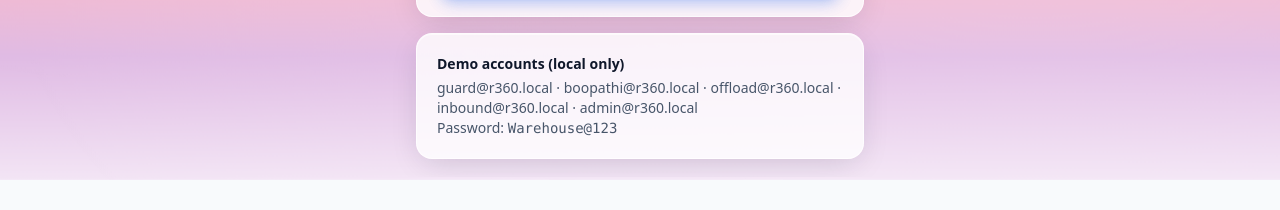
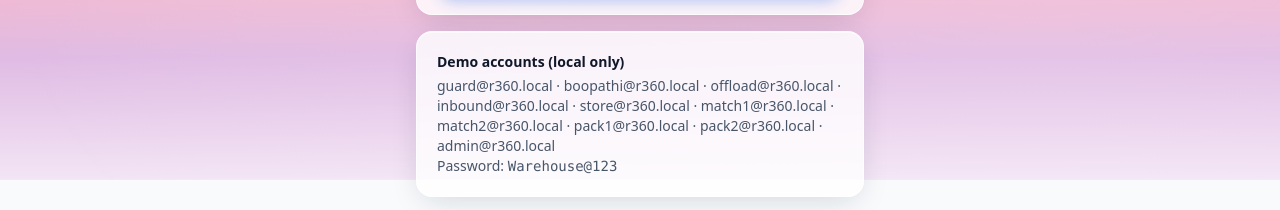
Before and after one commit to shlokburmi/R360-warehouse, a React (Vite) app in the folder frontend/: page /login in a window 1280 px wide. Shown: the part 623-833 px from the top of the page. Before the commit the page ends 800 px from the top, so only its background shows below. Built offline with nearby package versions, Linux system fonts and the light colour scheme; no server answers.

Commit message:
roles updation in login page

```diff
--- a/frontend/src/pages/Login.tsx
+++ b/frontend/src/pages/Login.tsx
@@ -142,7 +142,9 @@ export function LoginPage() {
             <p className="font-bold">{t('login.demo_accounts')}</p>
             <p className="mt-1 text-slate-600 dark:text-slate-400">
               guard@r360.local · boopathi@r360.local · offload@r360.local ·
-              inbound@r360.local · admin@r360.local
+              inbound@r360.local · store@r360.local · match1@r360.local ·
+              match2@r360.local · pack1@r360.local · pack2@r360.local ·
+              admin@r360.local
               <br />
               {t('login.demo_password')}: <code>Warehouse@123</code>
             </p>
```
